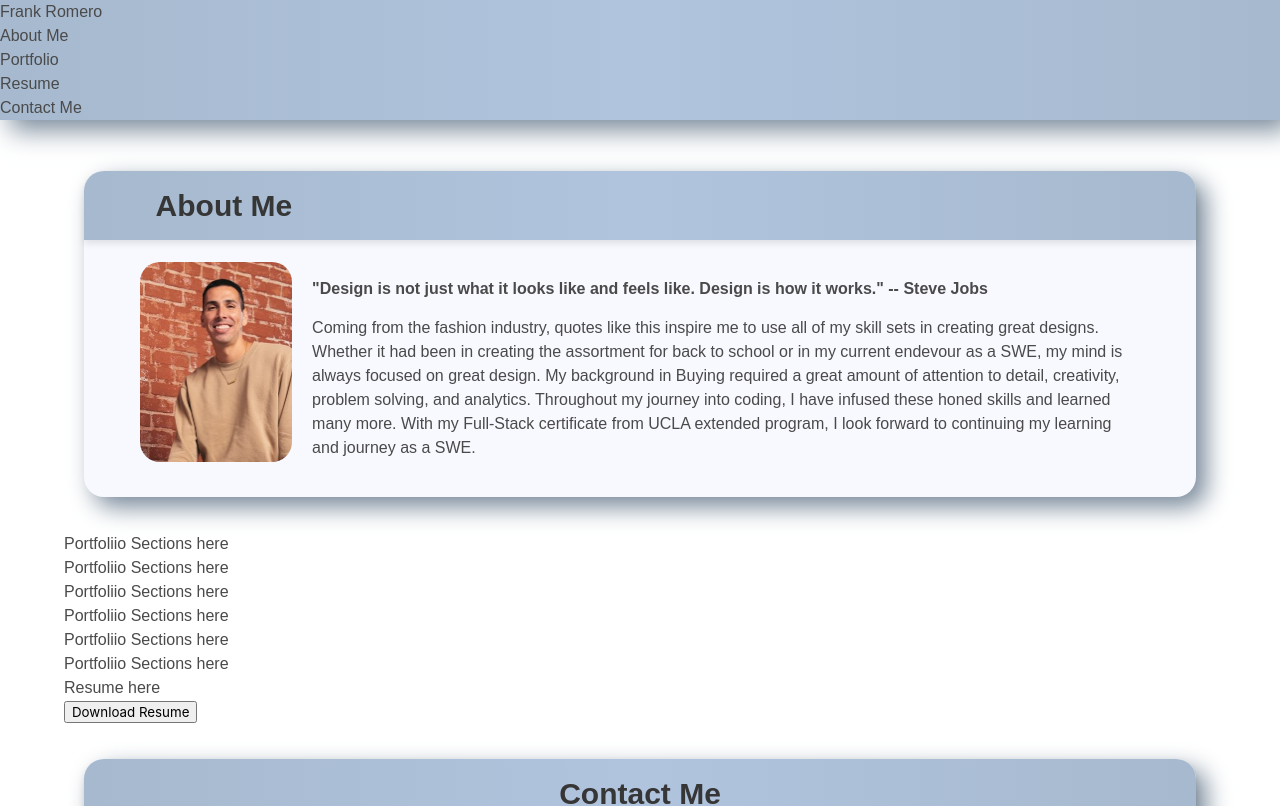
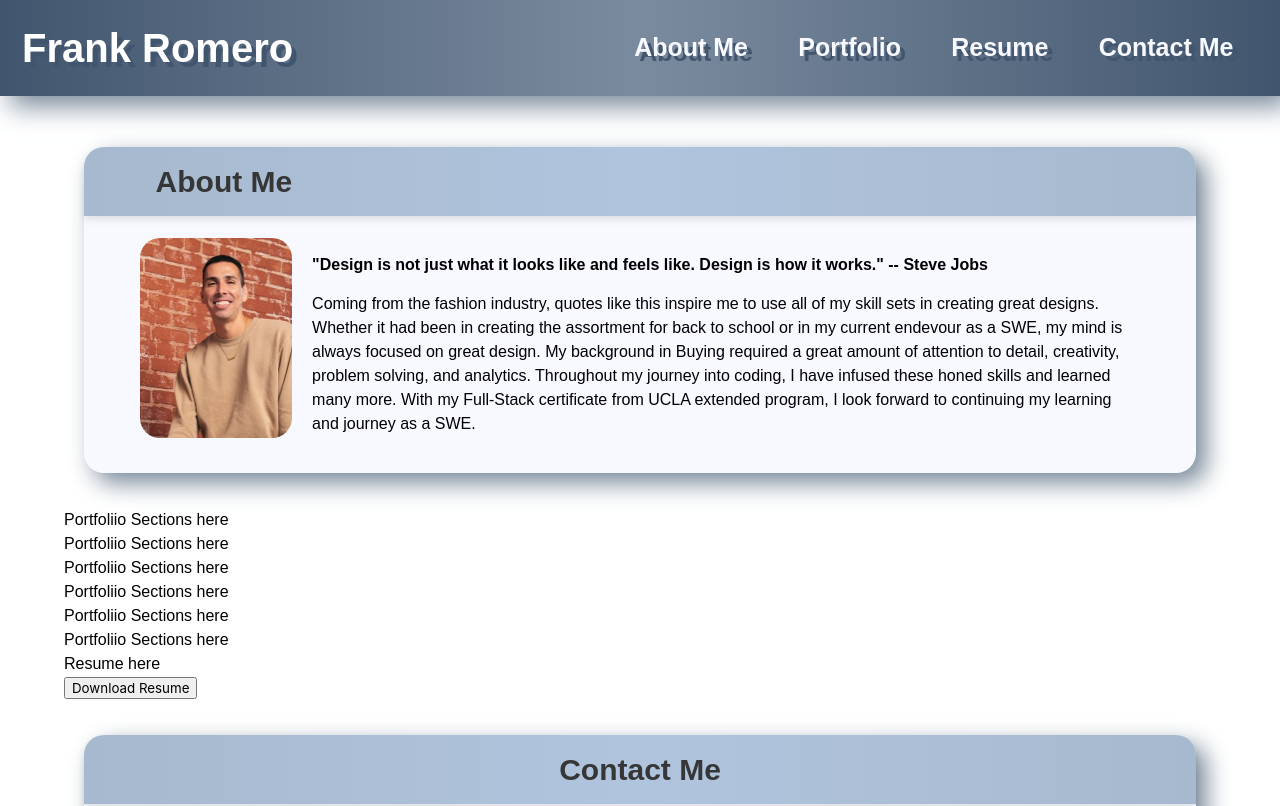
Before and after one commit to FROMERO63/ReactToMyPortfolio, a React (Vite) app: page / in a window 1280 px wide. Shown: the top 806 px of the page. Built offline with nearby package versions, Linux system fonts and the light colour scheme.

Commit message:
added styling to the Header section

```diff
--- a/src/components/Header.jsx
+++ b/src/components/Header.jsx
@@ -4,11 +4,11 @@ import Navbar from './UI/Navbar';
 export default function Header() {
   return (
     <nav id="navContainer">
-      <div>Frank Romero
-        <div>
-          <Navbar/>
+        <div class="navbar-item" id="myName">Frank Romero
+          <div>
+            <Navbar/>
+          </div>
         </div>
-      </div>
     </nav>
   );
 }
--- a/src/components/UI/Navbar.jsx
+++ b/src/components/UI/Navbar.jsx
@@ -1,17 +1,19 @@
 export default function Nav() {
   return (
     <nav className="navbarContainer">
-      <div>
+      <div class="navbar-start" id="navLinks">
+        <div class="navbar-item" id= "aboutMeLink">
           About Me
         </div>
-      <div>
+        <div class="navbar-item" id= "portfolioLink">
           Portfolio
         </div>
-      <div>
+        <div class="navbar-item" id= "resumeLink">
           Resume
         </div>
-      <div>
+        <div class="navbar-item" id= "contactMeLink">
           Contact Me
+        </div>
       </div>
     </nav>
   );
--- a/src/index.css
+++ b/src/index.css
@@ -1,14 +1,74 @@
 *{
     font-family: Arial, Helvetica, sans-serif;
+    color: black;
 }
 
+/* Header section*/
 #navContainer {
-    background:linear-gradient( to right, rgb(166, 185, 206), lightsteelblue, rgb(166, 185, 206));
+    background:linear-gradient( to right, rgb(65, 86, 110), rgb(123, 139, 159),rgb(65, 86, 110));
     box-shadow: 10px 10px 25px lightslategray;
+    padding: 10px;
 }
 
+#myName {
+    font-size: 40px;
+    font-weight: bold;
+    color: white;
+    text-shadow: 5px 5px rgb(65, 86, 110);
+}
+
+#navLinks {
+    padding-left: 20%;
+}
+
+#aboutMeLink {
+    font-size: 25px;
+    font-weight: bold;
+    padding: 0 7% 0 70%;
+    color: ghostwhite;
+
+}
+
+#aboutMeLink:hover {
+    cursor: pointer;
+}
+
+#portfolioLink {
+    font-size: 25px;
+    font-weight: bold;
+    padding: 0 7%;
+    color: ghostwhite;
+}
+
+#portfolioLink:hover {
+    cursor: pointer;
+}
+
+#resumeLink {
+    font-size: 25px;
+    font-weight: bold;
+    padding: 0 7%;
+    color: ghostwhite;
+}
+
+#resumeLink:hover {
+    cursor: pointer;
+}
+
+#contactMeLink {
+    font-size: 25px;
+    font-weight: bold;
+    padding: 0 7%;
+    color: ghostwhite;
+}
+
+#contactMeLink:hover {
+    cursor: pointer;
+}
+
+/* Footer section*/
 #footerContainer {
-    background:linear-gradient( to right, rgb(166, 185, 206), lightsteelblue, rgb(166, 185, 206))
+    background:linear-gradient( to right, rgb(65, 86, 110), rgb(123, 139, 159),rgb(65, 86, 110));
 }
 
 /* About me section*/
```
Lines whose indentation alone changed are shown as unchanged.
